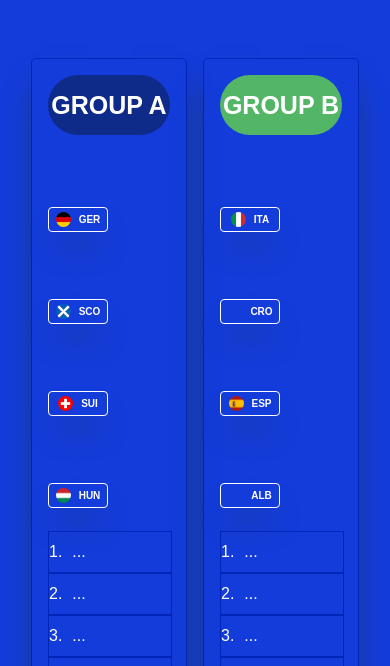
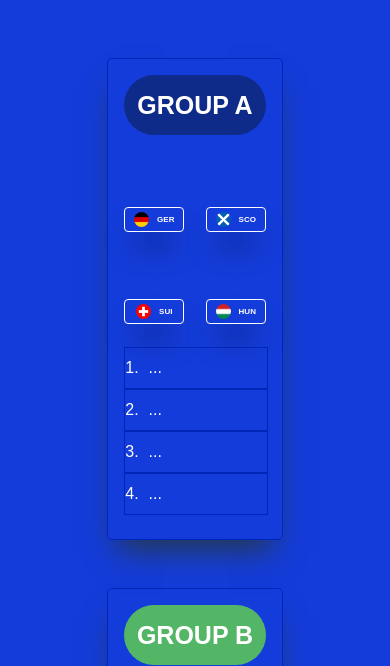
Before and after one commit to Musti19/Euro2024, a plain HTML site: page Euro-predictor.html in a window 390 px wide. Shown: the part 170-836 px from the top of the page. Drawn offline with Linux system fonts and the light colour scheme.

Commit message:
Update Euro-predictor-style.css

```diff
--- a/Euro-predictor-style.css
+++ b/Euro-predictor-style.css
@@ -90,7 +90,7 @@ body {
 
 .all-groups {
     display: grid;
-    grid-template-columns: repeat(2, 40vw);
+    grid-template-columns: repeat(2, 45vw);
     gap: 3em 1em;
     margin: 0px auto;
     -webkit-box-align: center;
@@ -272,3 +272,20 @@ button:active {
     height: 15px;
   }
 }
+
+@media(max-width:695px) {
+  button {
+    height: 25px;
+    width: 60px;
+    font-size: 8px;
+    box-shadow: rgb(0, 0, 0) 0px 20px 30px -10px;
+  }
+  .flag {
+    width: 15px;
+    height: 15px;
+  }
+  .all-groups {
+    display: grid;
+    grid-template-columns: repeat(1, 45vw);
+}
+}
```
